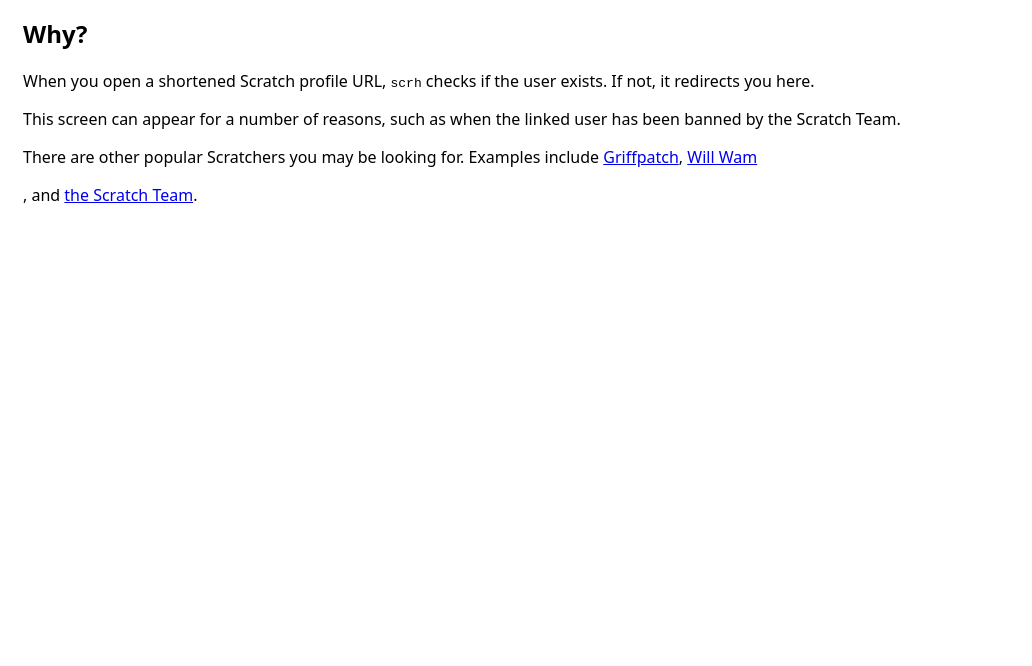
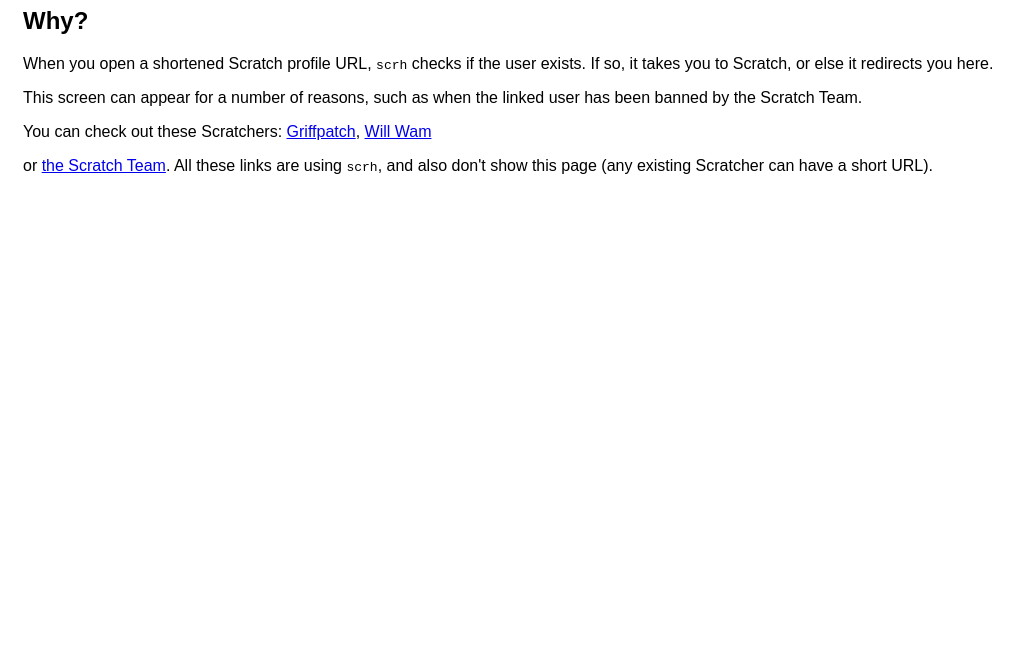
Before and after one commit to WojtekCodesToday/scprlink, a plain HTML site: page oops_im_not_real_sorry.html in a window 1280 px wide. Shown: the part 134-800 px from the top of the page, without its empty margins (0-1032 px from the left). Drawn offline with Linux system fonts and the light colour scheme.

Commit message:
Update oops_im_not_real_sorry.html

```diff
--- a/oops_im_not_real_sorry.html
+++ b/oops_im_not_real_sorry.html
@@ -5,7 +5,7 @@
     <style>
     body {
       padding: 15px;
-      font-family: system-ui;
+      font-family: arial, helvetica, system-ui, sans-serif;
     }
     </style>
     <script>
@@ -17,8 +17,8 @@
     <h1>Error</h1>
     <p>If you followed a link to <span id="account"></span>'s profile, the page you requested no longer exists.</p>
     <h2>Why?</h2>
-    <p>When you open a shortened Scratch profile URL, <code>scrh</code> checks if the user exists. If not, it redirects you here.</p>
+    <p>When you open a shortened Scratch profile URL, <code>scrh</code> checks if the user exists. If so, it takes you to Scratch, or else it redirects you here.</p>
     <p>This screen can appear for a number of reasons, such as when the linked user has been banned by the Scratch Team.</p>
-    <p>There are other popular Scratchers you may be looking for. Examples include <a href="https://hackercat-mod.github.io/scrh/griffpatch">Griffpatch</a>, <a href="https://hackercat-mod.github.io/scrh/Will_Wam">Will Wam</a></p>, and <a href="https://hackercat-mod.github.io/scrh/ScratchCat">the Scratch Team</a>.
+    <p>You can check out these Scratchers: <a href="https://hackercat-mod.github.io/scrh/griffpatch">Griffpatch</a>, <a href="https://hackercat-mod.github.io/scrh/Will_Wam">Will Wam</a></p> or <a href="https://hackercat-mod.github.io/scrh/ScratchCat">the Scratch Team</a>. All these links are using <code>scrh</code>, and also don't show this page (any existing Scratcher can have a short URL).</p>
   </body>
 </html>
```
